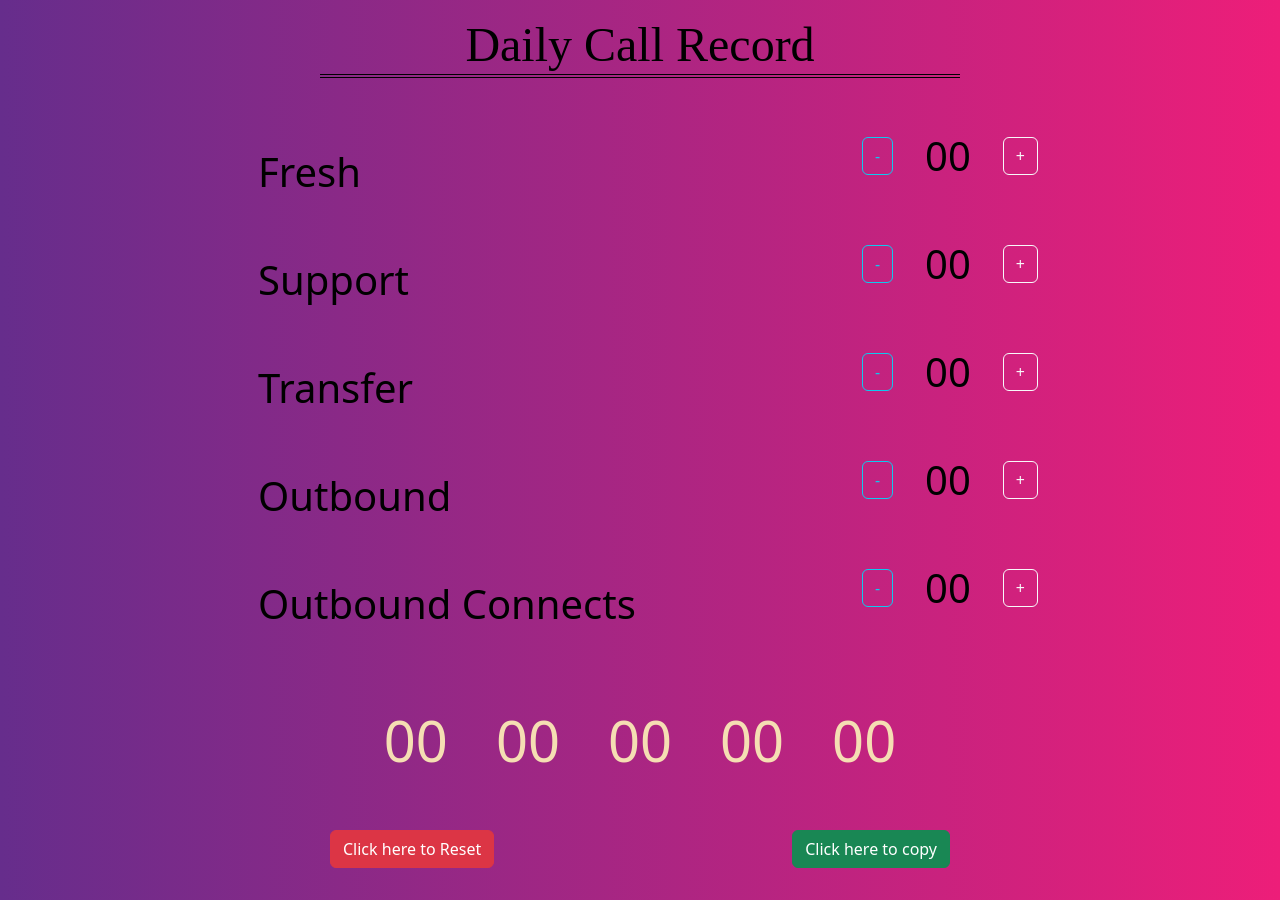
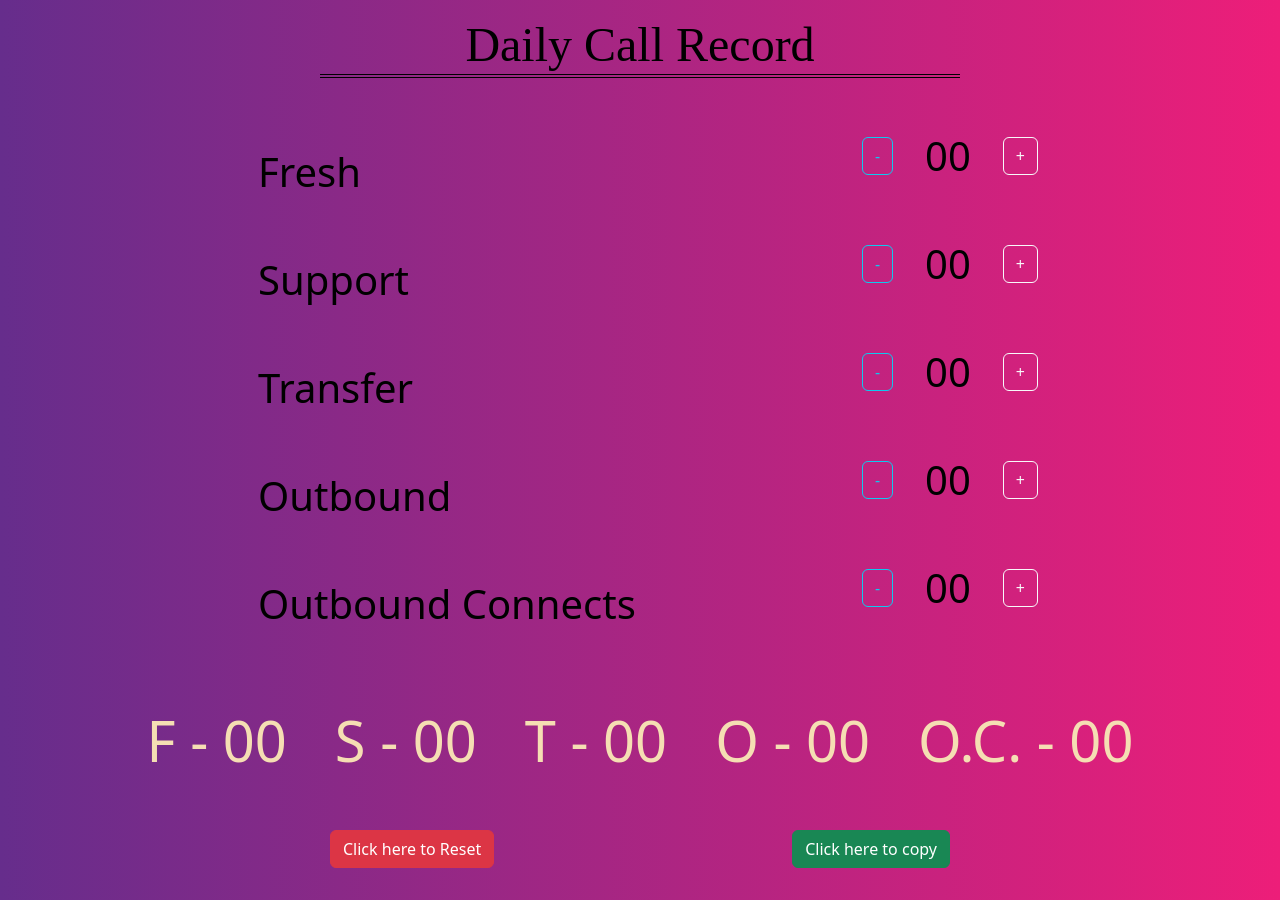
Before and after one commit to Harsh-Kashyap87/CRM, a plain HTML site: page index.html in a window 1280 px wide. Drawn offline with nearby package versions, Linux system fonts and the light colour scheme.

Commit message:
Update index.html
little update

```diff
--- a/index.html
+++ b/index.html
@@ -59,11 +59,11 @@
     </div>
     <p class="data">
 
-        <span id="fresh-data">00</span>
-        <span id="support-data">00</span>
-        <span id="transfer-data">00</span>
-        <span id="outbound-data">00</span>
-        <span id="outbound-connect-data">00</span>
+        <span id="fresh-data">F - 00</span>
+        <span id="support-data">S - 00</span>
+        <span id="transfer-data">T - 00</span>
+        <span id="outbound-data">O - 00</span>
+        <span id="outbound-connect-data">O.C. - 00</span>
     </p>
 
     <div class="container-fluid">
```
